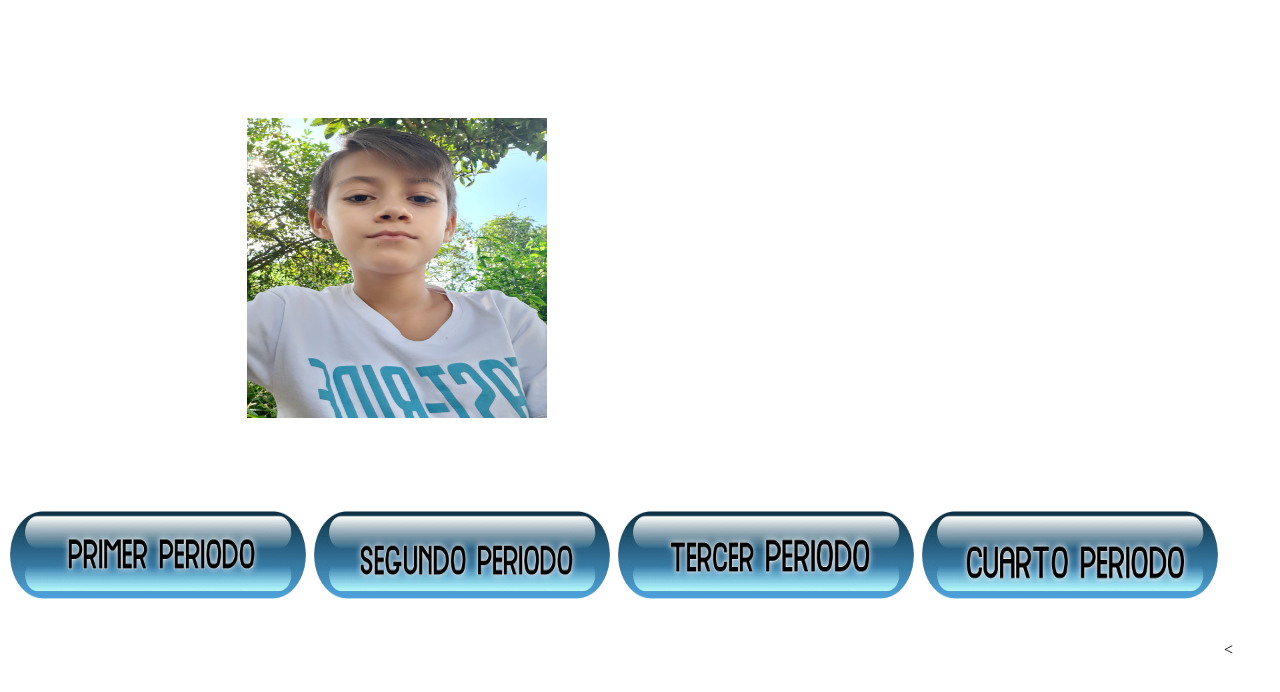
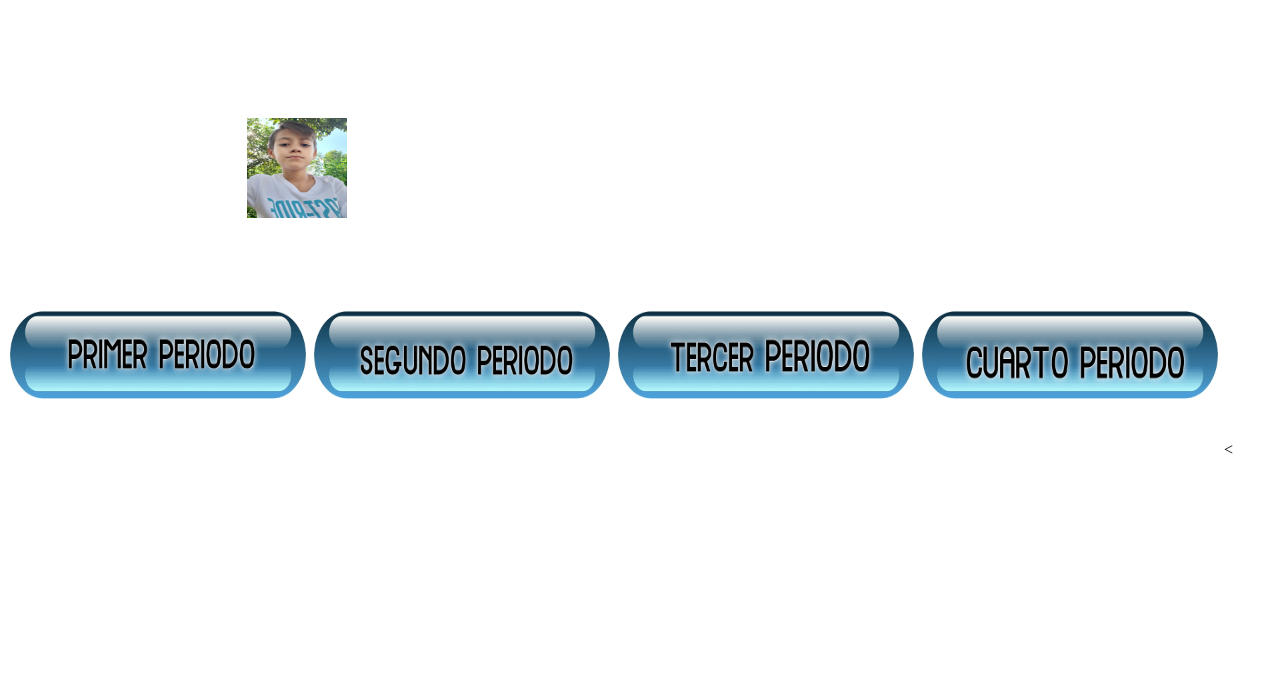
Before and after one commit to Juan-alzate567/tecnologia-septimo, a plain HTML site: page index.html in a window 1280 px wide. Drawn offline with Linux system fonts and the light colour scheme.

Commit message:
Update index.html

```diff
--- a/index.html
+++ b/index.html
@@ -11,7 +11,7 @@
 <font size="40.px" color="#FFFFFF ">JUAN ANDRES ALZATE <br>
 
 GRADO 7°</font> <br>
-<font size="40.px" color="#FFFFFF ">PERIODOS</font> <img width="300px;" height="300px;" src="juan.png">
+<font size="40.px" color="#FFFFFF ">PERIODOS</font> <img width="100px;" height="100px;" src="juan.png">
 
 <hr  size="10.px " color="#FFFFFF" >
 <a href="periodo2.html" ><img width="300px;" height="200px;" src="botor.png"></a>
```
